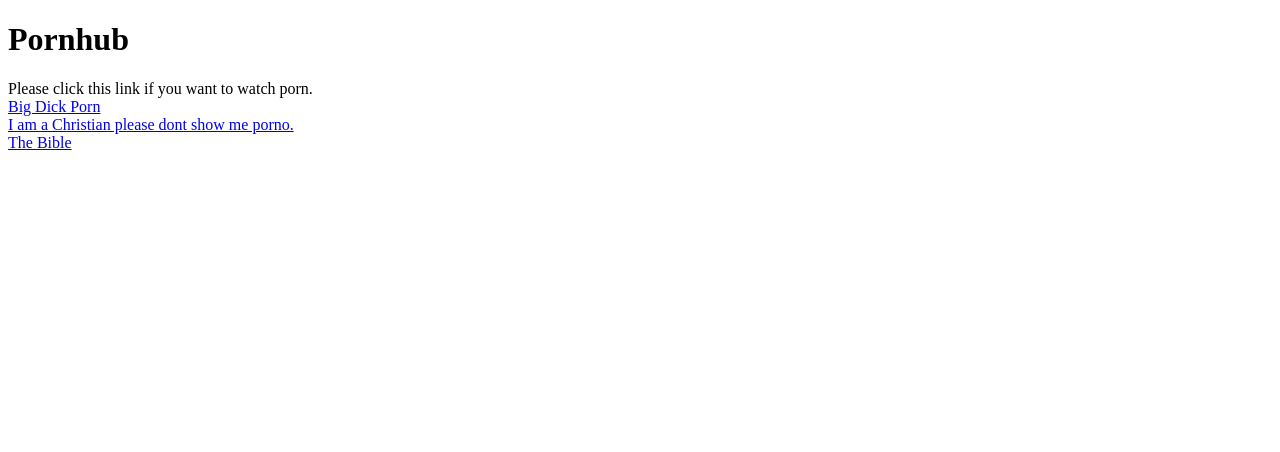
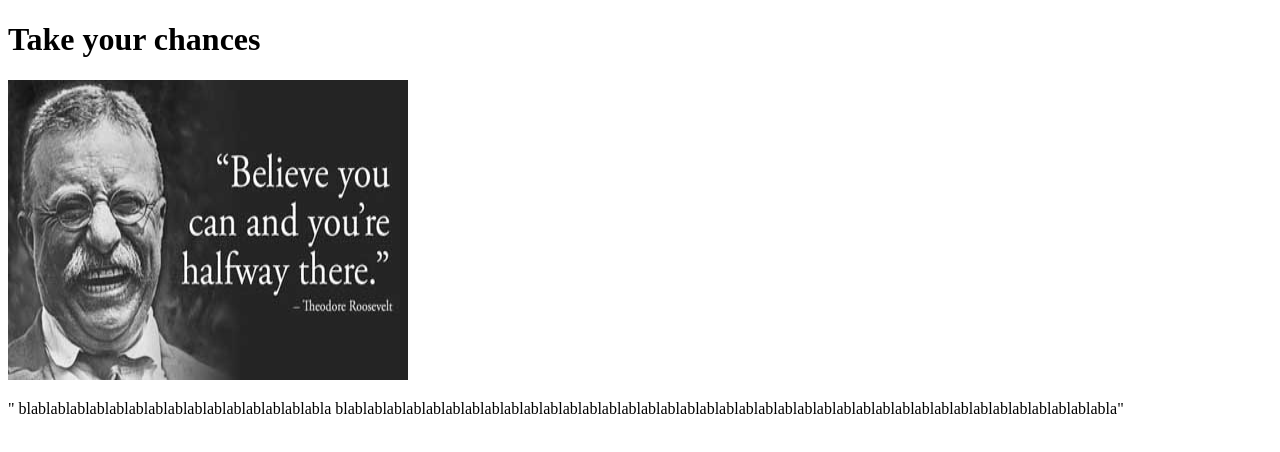
Before and after one commit to kenweekhaw/coursera-web, a plain HTML site: page site/index.html in a window 1280 px wide. Drawn offline with Linux system fonts and the light colour scheme.

Commit message:
'changes'

```diff
--- a/site/index.html
+++ b/site/index.html
@@ -1,22 +1,15 @@
 <!DOCTYPE html>
 <html lang="en">
 <head>
-    <title>Pornhub</title>
+    <title>Quotes of a lifetime</title>
     <meta charset='UTF-8'>
 </head>
 <body>
-    <h1>Pornhub</h1>
-    <section>
-        Please click this link if you want to watch porn.
-        <a href="same-directory.html" title="same dir link" target='_blank'>
-            <div>Big Dick Porn</div>
-        </a>
-        <a href="same-directory.html" title="same dir link" target='_blank'>
-            <div>I am a Christian please dont show me porno.</div>
-        </a>
-        <a href="the-bible.html" title='the bible' target='_blank'>
-            <div>The Bible</div>
-        </a>
-    </section>
+    <h1>Take your chances</h1>
+    <p>
+        <img src="picture-with-quote.jpg" width=400 height=300 alt="lul">
+        <div>&quot;  blablablablablablablablablablablablablablablabla
+        blablablablablablablablablablablablablablablablablablablablablablablablablablablablablablablablablablablablablablablabla&quot;</div>
+    </p>
 </body>
 </html>
```
Also changed, not shown: site/picture-with-quote.jpg (added).
